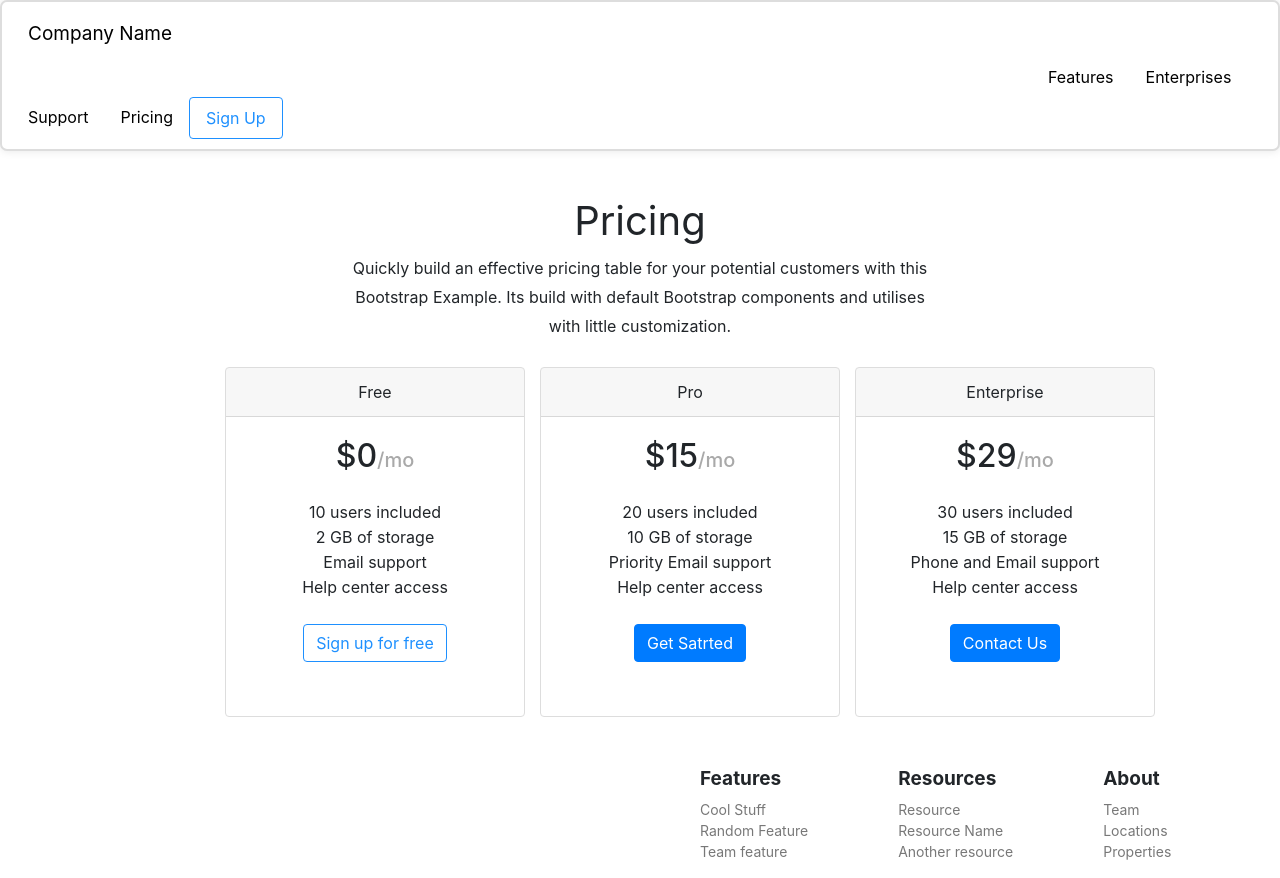
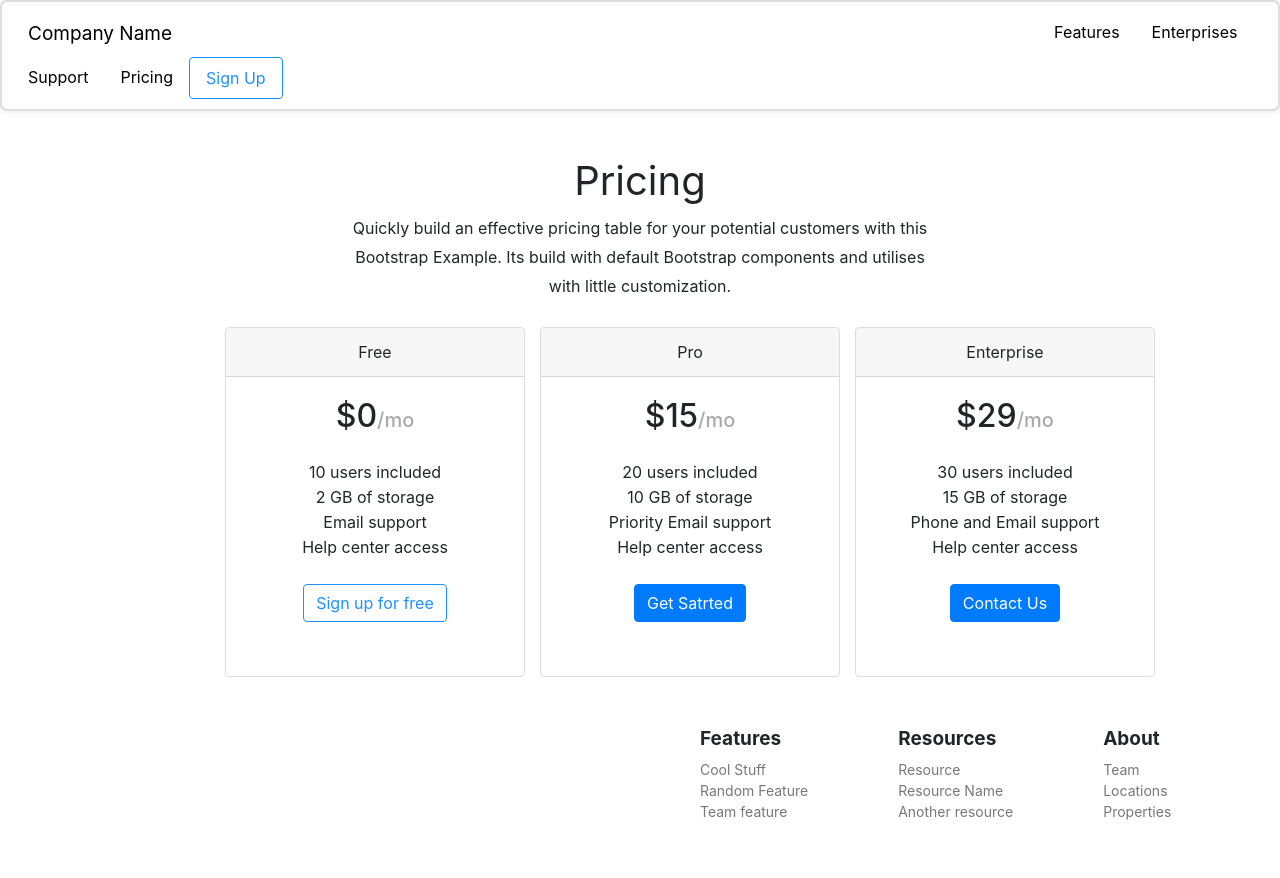
Before and after one commit to TusharikaKonduri/JS_and_BS_tasks, a plain HTML site: page task3BS.html in a window 1280 px wide. After the commit the page ends 838 px from the top, so only its background shows below. Drawn offline with nearby package versions, Linux system fonts and the light colour scheme.

Commit message:
Update task3BS.html

```diff
--- a/task3BS.html
+++ b/task3BS.html
@@ -78,7 +78,7 @@
                   <a class="nav-link disabled" href="#" style="color:black; font-size: 19px;">Company Name</a>
                 </li>
                 <li class="nav-item">
-                  <a class="nav-link" href="#" style="margin-left:1020px;">Features</a>
+                  <a class="nav-link" href="#" style="margin-left:850px;">Features</a>
                 </li>
                 <li class="nav-item">
                   <a class="nav-link" href="#">Enterprises</a>
```
